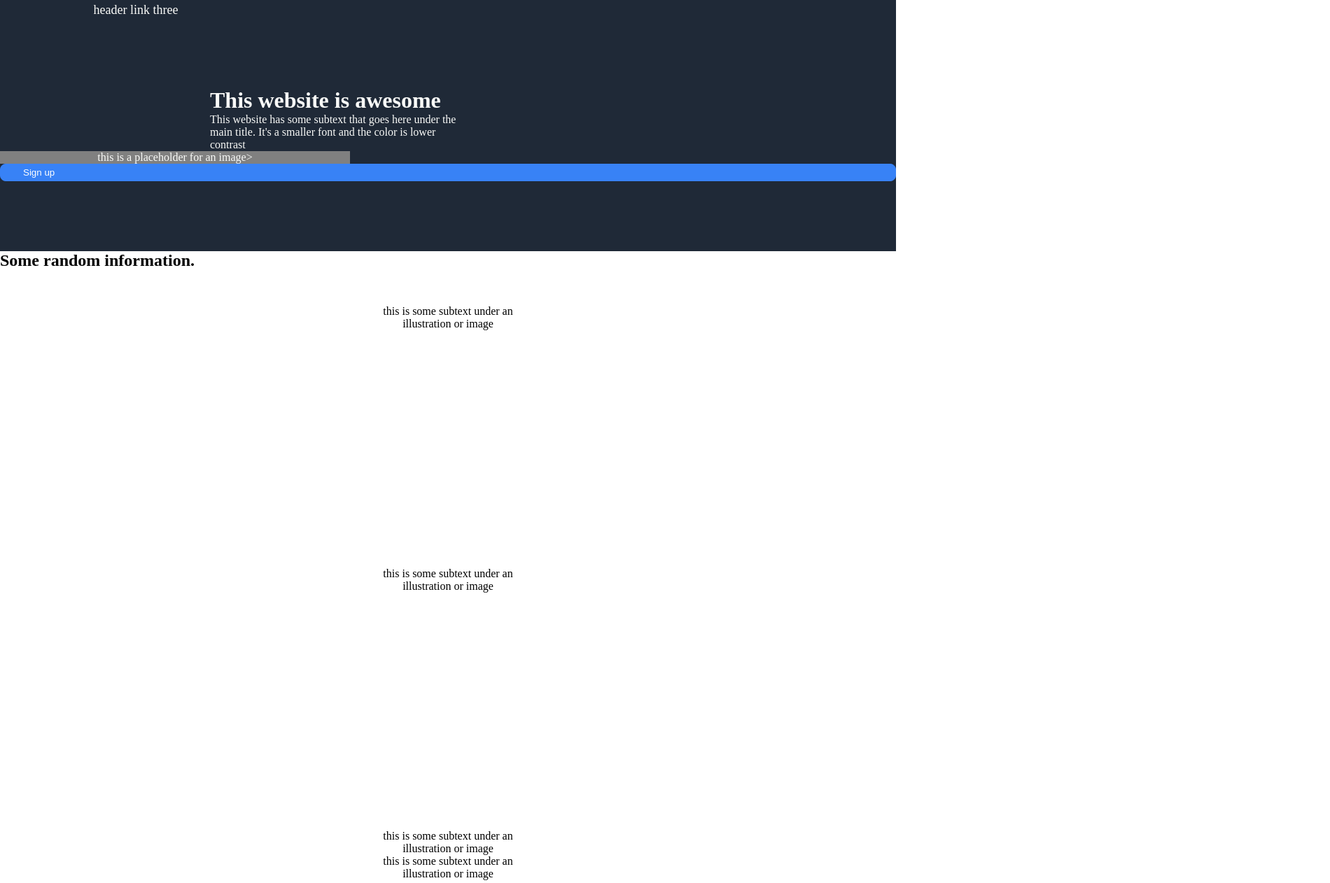
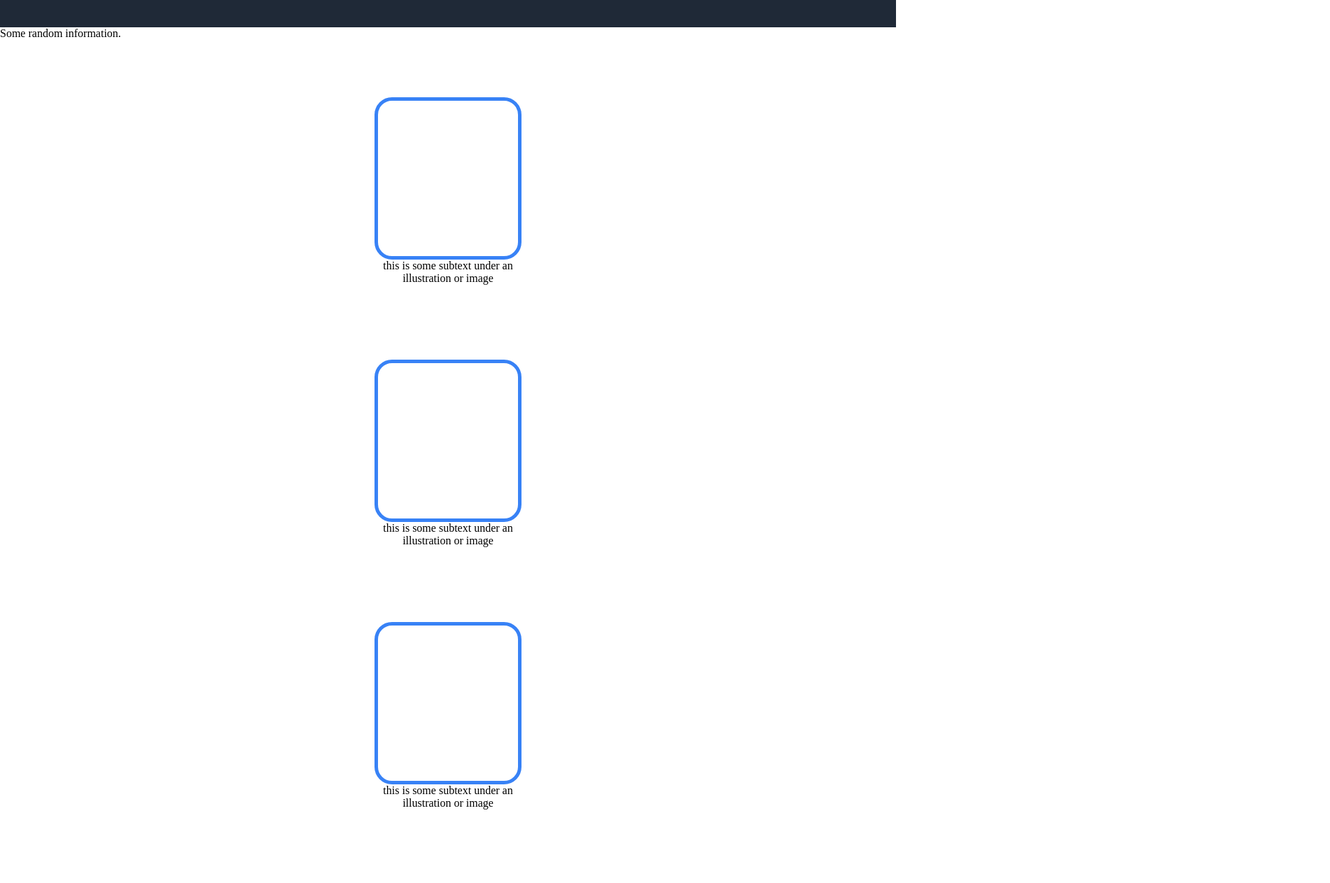
Before and after one commit to berniceu/landing-page, a plain HTML site: page index.html in a window 1280 px wide. Shown: the part 100-1362 px from the top of the page at 70% size, 1900 px wide, since content can reach past the window. Drawn offline with Linux system fonts and the light colour scheme.

Commit message:
more updates

```diff
--- a/index.html
+++ b/index.html
@@ -2,7 +2,7 @@
 <html lang="en">
 <head>
     <meta charset="UTF-8">
-    <link rel="stylesheet" href="style.css"/>
+    <link rel="stylesheet" href="style.css">
     <title>Landing Page</title>
 </head>
 <body>
@@ -16,34 +16,23 @@
 
 
     </div>
-    <div class="header-content">
-        <div class="header-text">
-            <h1>This website is awesome</h1>
-            <p>This website has some subtext that goes here under the main title. It's
-                       a smaller font and the color is lower contrast
-            </p>
-        </div>
-        <div class="header-image">this is a placeholder for an image></div>
-        <button class="sign-up"> Sign up </button>
-    </div>
-    <div class="main">
-        <h2>Some random information.</h2>
+    <div class="title">Some random information.</div>
     <div class="center">
         <div class="info">
-                <div class="box-one"></div>
-                <div class="text">this is some subtext under an illustration or image</div>
+            <div class="box"></div>
+            <div class="infotext">this is some subtext under an illustration or image</div>
         </div>
         <div class="info">
-                <div class= "box-two"></div>
-                <div class="text">this is some subtext under an illustration or image </div>
+            <div class="box"></div>
+            <div class="infotext">this is some subtext under an illustration or image</div>
         </div>
         <div class="info">
-                <div class="box-three"></div>
-                <div class="text">this is some subtext under an illustration or image</div>
+            <div class="box"></div>
+            <div class="infotext">this is some subtext under an illustration or image</div>
+        </div>
         <div class="info">
-                <div class="box-four"></div>
-                <div class="text">this is some subtext under an illustration or image</div>
-            </div>
+            <div class="box"></div>
+            <div class="infotext">this is some subtext under an illustration or image</div>
         </div>
     </div>
     <div class="quote">
--- a/style.css
+++ b/style.css
@@ -3,6 +3,7 @@
     background-color: #1f2937;
     display: flex;
     flex-direction: row;
+    justify-content: space-around;
 
 }
 
@@ -18,6 +19,7 @@
     font-size: 18px;
     gap: 22px;
     margin-bottom: 100px;
+    flex-direction: row;
     justify-content: flex-end;
 
 }
@@ -74,7 +76,7 @@
     border-radius: 8px;
 }
 /* main */
-.center{
+.center {
     display: flex;
     justify-content: center;
     align-items: center;
@@ -82,6 +84,7 @@
     padding-bottom: 150px;
     padding-top: 50px;
 }
+
 .info {
     text-align: center;
     display: flex;
@@ -89,21 +92,12 @@
     width: 210px;
     height: 300px;
 }
-.main .h2{
-    text-align: center;
-    margin-top: 50px;
-    font-size: 36px;
-    font-weight: bolder;
-    color:#1F2937;
-}
-
-.main .box{
+.box {
     margin-top: 32px;
     border: 5px solid #3882F6;
     border-radius: 25px;
     flex: 1;
 }
-
 /* quote */
 .quote{
     display: flex;
@@ -131,14 +125,8 @@
 
 /* call to action */
 .call-to-action{
-    display: flex;
-    align-items: center;
-    justify-content: center;
-    padding: 100px 0px;
     background-color: #3882F6;
     color: #F9FAF8;
-    height: 125px;
-    width: 1900px;
     display: flex;
     align-items: center;
     justify-content: space-around;
@@ -153,6 +141,7 @@
     font-size: 15px;
     border: 3px solid white;
     color:#F9FAF8;
+    border-radius: 8px;
 }
 
 .footer{
```
Lines whose indentation alone changed are shown as unchanged.
